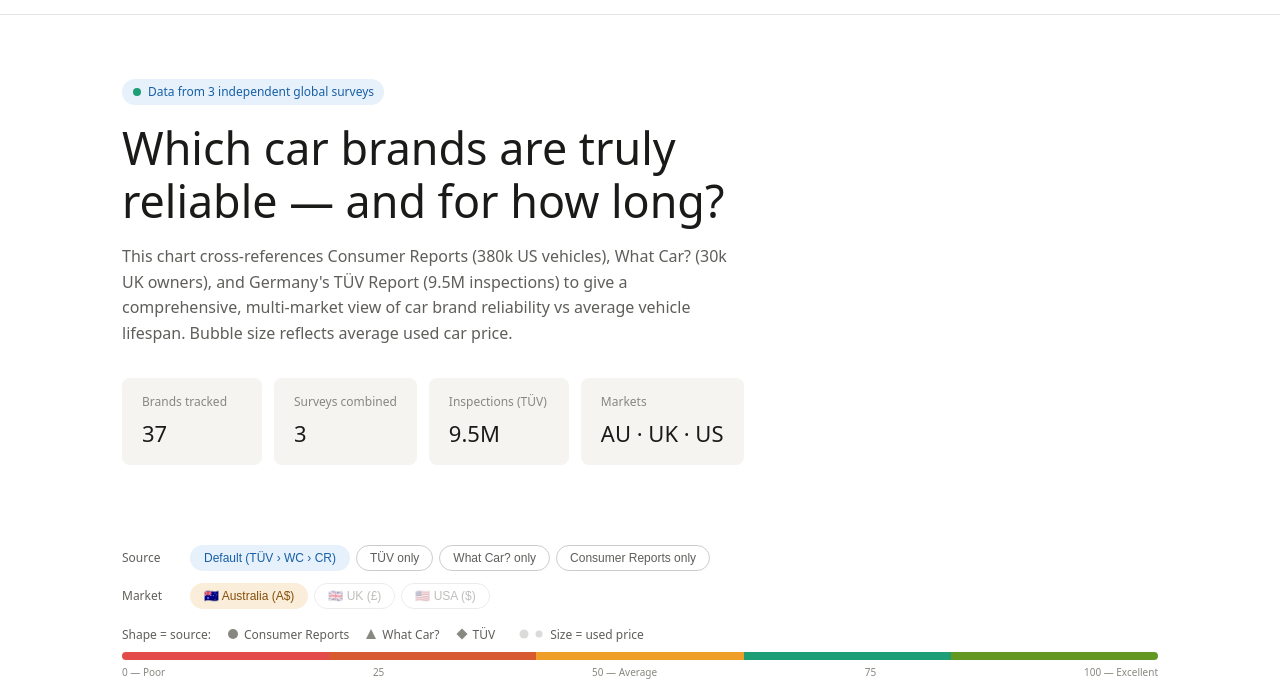
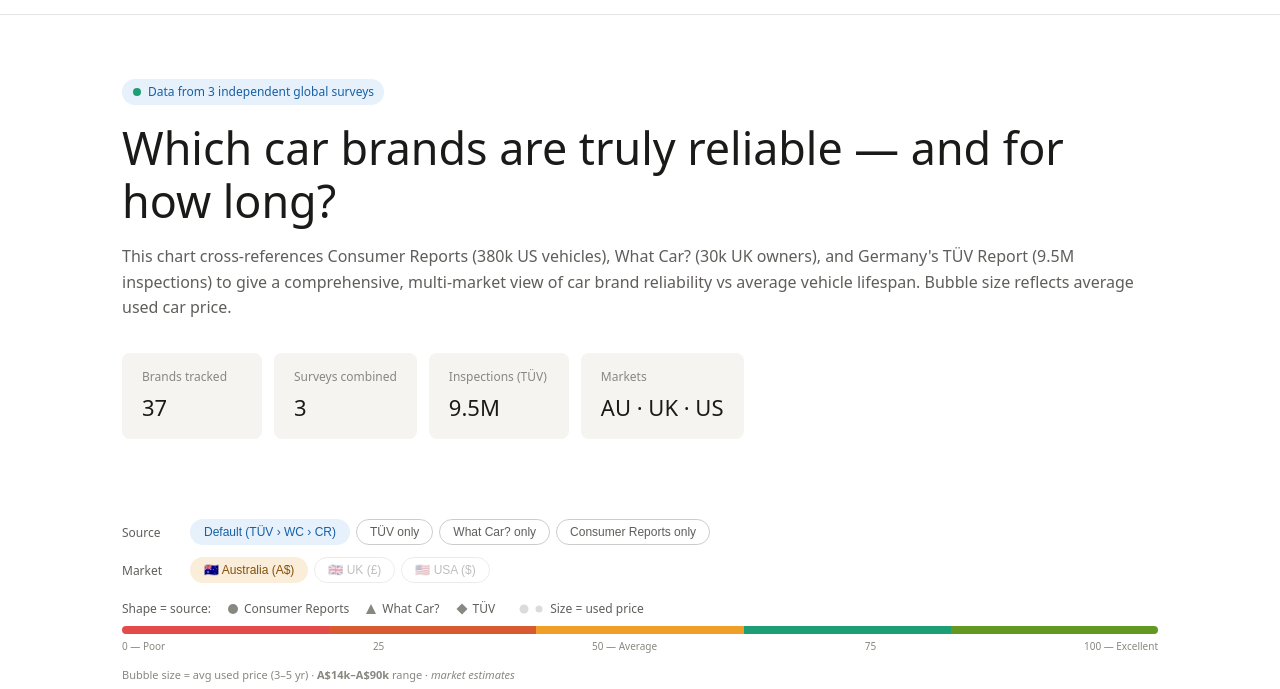
Before and after one commit to sseveur/car-reliability-viz, a plain HTML site: page index.html in a window 1280 px wide. Shown: the part 46-735 px from the top of the page. Drawn offline with nearby package versions, Linux system fonts and the light colour scheme.

Commit message:
Remove max-width constraints on hero text to match chart width
Co-Authored-By: Claude Opus 4.6 <noreply@anthropic.com>

```diff
--- a/index.html
+++ b/index.html
@@ -107,13 +107,11 @@
       font-size: clamp(1.8rem, 4vw, 2.8rem);
       font-weight: 500;
       line-height: 1.2;
-      max-width: 700px;
       margin-bottom: 1rem;
     }
     .hero p {
       font-size: 16px;
       color: var(--text2);
-      max-width: 620px;
       margin-bottom: 2rem;
     }
 
```
